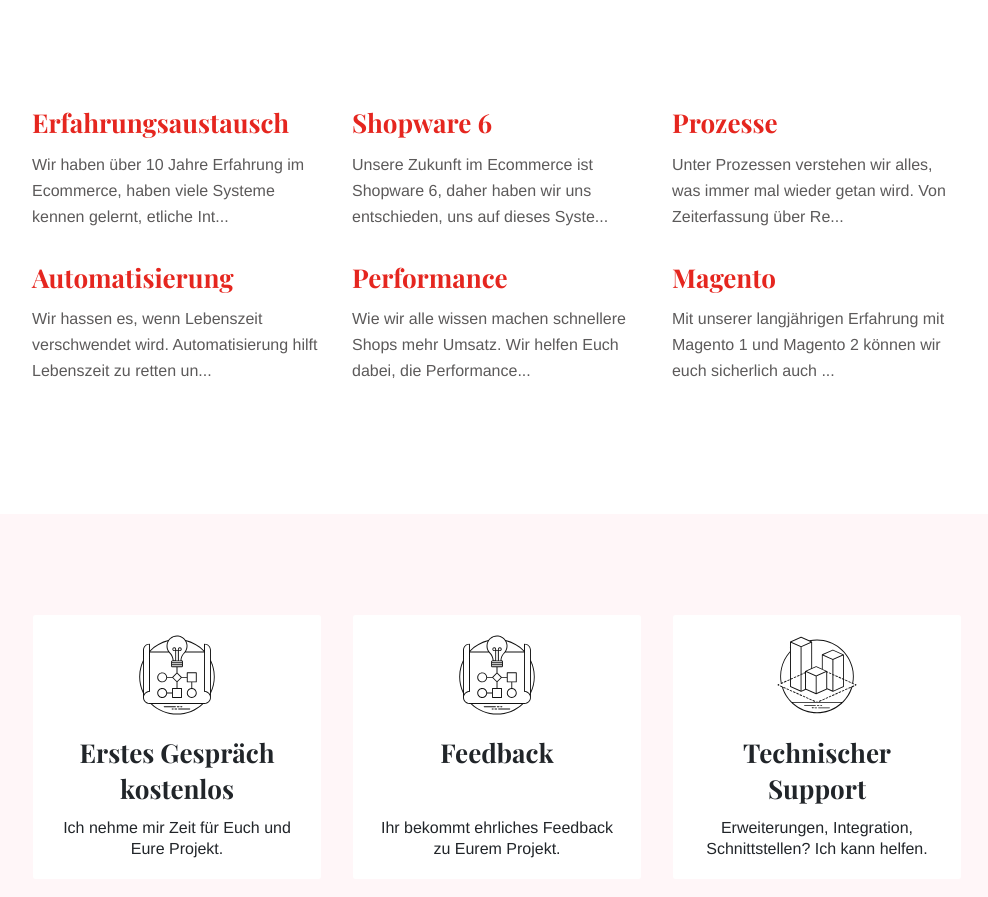
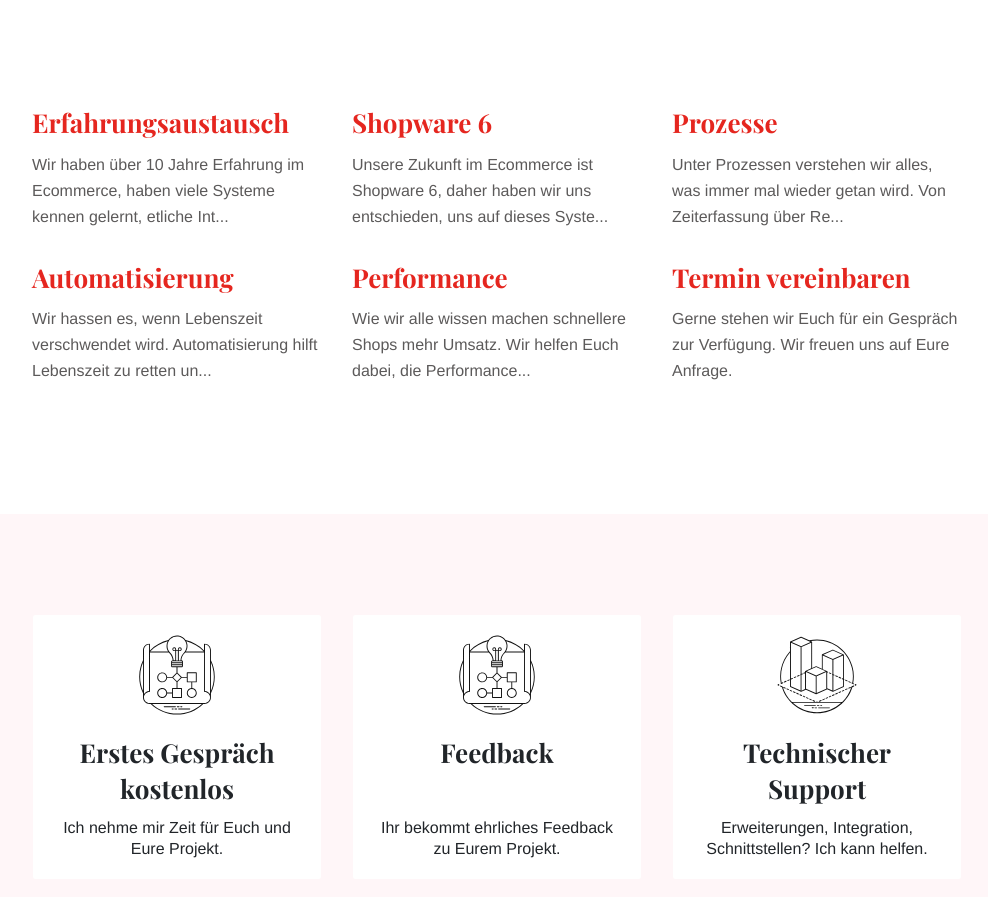
Before and after one commit to mautz-et-tong/sorgentelefon, a Jekyll site: the page built from index.md, in a window 1280 px wide and 900 px high, scrolled down 857 px. Shown: the top 897 px of the window, without its empty margins (143-1131 px from the left). Built offline with Jekyll 4.4.1, drawn with Linux system fonts in a browser that asks for light colours.

```diff
--- a/_data/contact.yml
+++ b/_data/contact.yml
@@ -1,4 +1,4 @@
 email: null
 phone: null
-contact_button_link: 'https://calendly.com/ecommercesorgentelefon/phone-60m'
+contact_button_link: '/services/call/'
 cta_button: Jetzt Termin buchen
--- a/_includes/call.html
+++ b/_includes/call.html
@@ -15,7 +15,7 @@
     {% endif %}
     {% if include.show_button %}
     <div class="call-box-bottom">
-        <a class="button" href="https://calendly.com/ecommercesorgentelefon/phone-60m">
+        <a class="button" href="{{ .site.data.contact.contact_button_link }}">
             {{ site.data.contact.cta_button }}
         </a>
     </div>
--- /dev/null
+++ b/_services/call.md
@@ -0,0 +1,8 @@
+---
+title: "Termin vereinbaren"
+date: 2018-11-18T12:33:46+10:00
+weight: 6
+layout: call
+---
+
+Gerne stehen wir Euch für ein Gespräch zur Verfügung. Wir freuen uns auf Eure Anfrage.
```
Also changed, not shown: _layouts/call.html (added, +30 -0 lines), images/call/Fabian.png (added), images/call/Ole.jpg (added).
